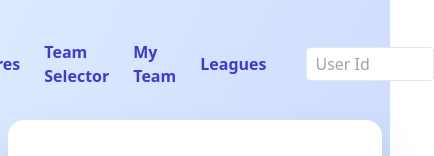
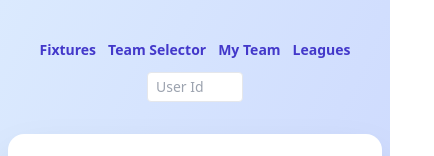
Before and after one commit to callumg450/FPL-Tracker, a React (Vite) app: page /my-team in a window 390 px wide. Shown: the top 156 px of the page, 434 px wide, since content can reach past the window. Built offline with nearby package versions, Linux system fonts and the light colour scheme; no server answers.

Commit message:
Display and formatting updates

```diff
--- a/src/components/App.jsx
+++ b/src/components/App.jsx
@@ -22,16 +22,15 @@ function App() {
 
   return (
     <FplDataProvider>
-      <Router>
-        <div className="min-h-screen bg-gradient-to-br from-blue-100 to-indigo-200 py-10 px-2">
-          <nav className="max-w-6xl mx-auto mb-8 flex gap-6 justify-center items-center">
-            <Link to="/" className="text-indigo-700 font-bold hover:underline">Fixtures</Link>
-            <Link to="/team-selector" className="text-indigo-700 font-bold hover:underline">Team Selector</Link>
-            <Link to="/my-team" className="text-indigo-700 font-bold hover:underline">My Team</Link>
-            <Link to="/leagues" className="text-indigo-700 font-bold hover:underline">Leagues</Link>
+      <Router>        <div className="min-h-screen bg-gradient-to-br from-blue-100 to-indigo-200 py-10 px-2">
+          <nav className="max-w-6xl mx-auto mb-8 flex flex-wrap gap-3 justify-center items-center px-4">
+            <Link to="/" className="text-indigo-700 font-bold hover:underline text-sm sm:text-base">Fixtures</Link>
+            <Link to="/team-selector" className="text-indigo-700 font-bold hover:underline text-sm sm:text-base">Team Selector</Link>
+            <Link to="/my-team" className="text-indigo-700 font-bold hover:underline text-sm sm:text-base">My Team</Link>
+            <Link to="/leagues" className="text-indigo-700 font-bold hover:underline text-sm sm:text-base">Leagues</Link>
             <input
               type="text"
-              className="border rounded px-2 py-1 ml-4 w-32"
+              className="border rounded px-2 py-1 w-24 sm:w-32 text-sm"
               placeholder="User Id"
               value={userId}
               onChange={(e) => setUserId(e.target.value)}
--- a/src/components/PlayerCompareModal.jsx
+++ b/src/components/PlayerCompareModal.jsx
@@ -18,7 +18,7 @@ const StatRow = ({ label, outValue, inValue }) => {
 const FixtureRow = ({ team, fixtures }) => {
   if (!fixtures || fixtures.length === 0) return null;
 
-  return (    <div className="flex space-x-2">      {fixtures.slice(0, 3).map((fixture, idx) => {
+  return (    <div className="flex justify-center space-x-2">      {fixtures.slice(0, 3).map((fixture, idx) => {
         const isHome = fixture.team_h === team.team;
         const opponent = isHome ? fixture.team_a_name : fixture.team_h_name;
         const difficulty = isHome ? fixture.team_h_difficulty : fixture.team_a_difficulty;
@@ -159,20 +159,23 @@ const PlayerCompareModal = ({ isOpen, onClose, outPlayer, inPlayer, teams, fixtu
             outValue={outPlayer.ict_index}
             inValue={inPlayer.ict_index}
           />
-        </div>        {/* Upcoming Fixtures */}
+        </div>        {/* Difficulty Rating Key */}
         <div className="mt-6 border-t pt-4">
+          <div className="text-center text-sm text-gray-500 mb-4">
+            <div className="mb-1">Difficulty Rating:</div>
+            <div className="flex flex-wrap justify-center gap-1">
+              <span className="bg-green-200 text-green-900 px-2 rounded text-xs">1</span>
+              <span className="bg-green-100 text-green-800 px-2 rounded text-xs">2</span>
+              <span className="bg-gray-100 text-gray-800 px-2 rounded text-xs">3</span>
+              <span className="bg-red-100 text-red-800 px-2 rounded text-xs">4</span>
+              <span className="bg-red-200 text-red-900 px-2 rounded text-xs">5</span>
+            </div>
+          </div>          {/* Upcoming Fixtures */}
           <h3 className="text-lg font-semibold mb-4 text-center">Upcoming Fixtures</h3>
-          <div className="grid grid-cols-3 gap-4">
+          <div className="grid grid-cols-2 gap-4">
             <div>
-              <div className="text-center mb-2 text-sm font-medium">{outPlayer.web_name}</div>              <FixtureRow team={{ team: outPlayer.team }} fixtures={playerFixtures.out} />
-            </div>
-            <div className="text-center text-sm text-gray-500">
-              Difficulty Rating:<br/>
-              <span className="bg-green-200 text-green-900 px-2 rounded text-xs">1</span>
-              <span className="bg-green-100 text-green-800 px-2 rounded text-xs ml-1">2</span>
-              <span className="bg-gray-100 text-gray-800 px-2 rounded text-xs ml-1">3</span>
-              <span className="bg-red-100 text-red-800 px-2 rounded text-xs ml-1">4</span>
-              <span className="bg-red-200 text-red-900 px-2 rounded text-xs ml-1">5</span>
+              <div className="text-center mb-2 text-sm font-medium">{outPlayer.web_name}</div>
+              <FixtureRow team={{ team: outPlayer.team }} fixtures={playerFixtures.out} />
             </div>
             <div>
               <div className="text-center mb-2 text-sm font-medium">{inPlayer.web_name}</div>
--- a/src/proxy/index.cjs
+++ b/src/proxy/index.cjs
@@ -17,7 +17,6 @@ app.use(express.json());
 async function fetchBootstrap() {
   const cached = cache.get('BOOTSTRAP');
   if (cached) {
-    console.log('fetchBootstrap returned from cache');
     return cached;
   }
   console.log('fetchBootstrap not in cache, fetching from FPL API');
@@ -50,7 +49,6 @@ async function fetchFixtures(eventId) {
   const cacheKey = eventId ? `FIXTURES_GW_${eventId}` : 'FIXTURES_ALL';
   const cached = cache.get(cacheKey);
   if (cached) {
-    console.log(`fetchFixtures returned from cache for ${cacheKey}`);
     return cached;
   }
   console.log(`fetchFixtures not in cache for ${cacheKey}, fetching from FPL API`);
```
